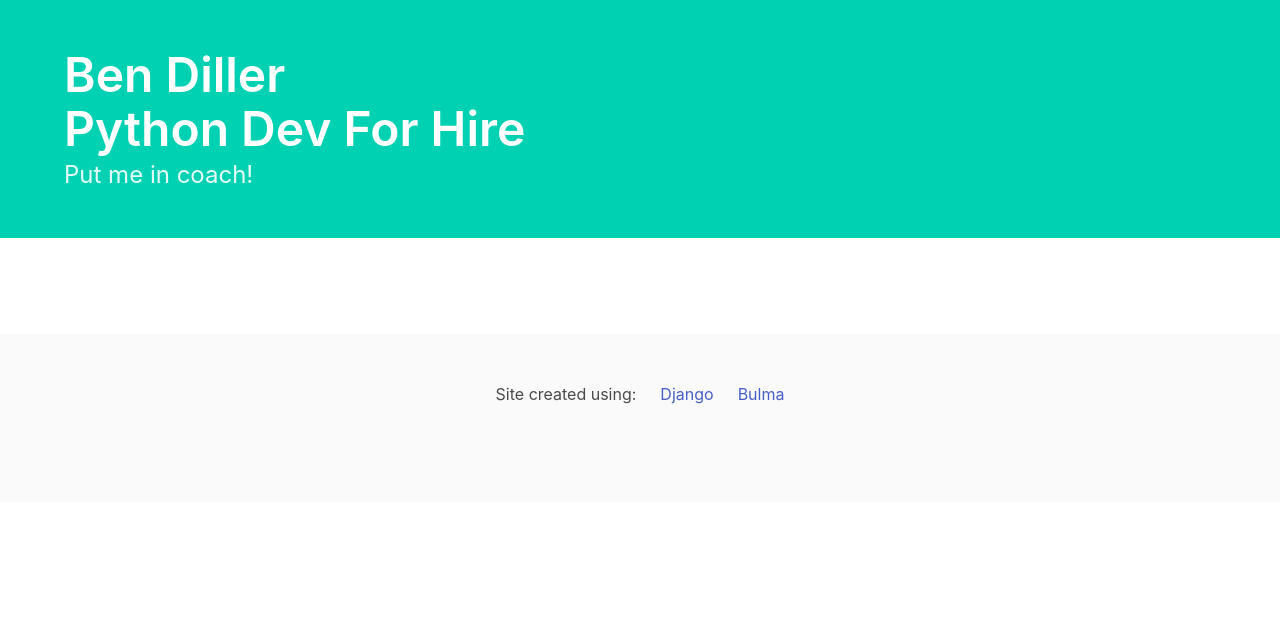
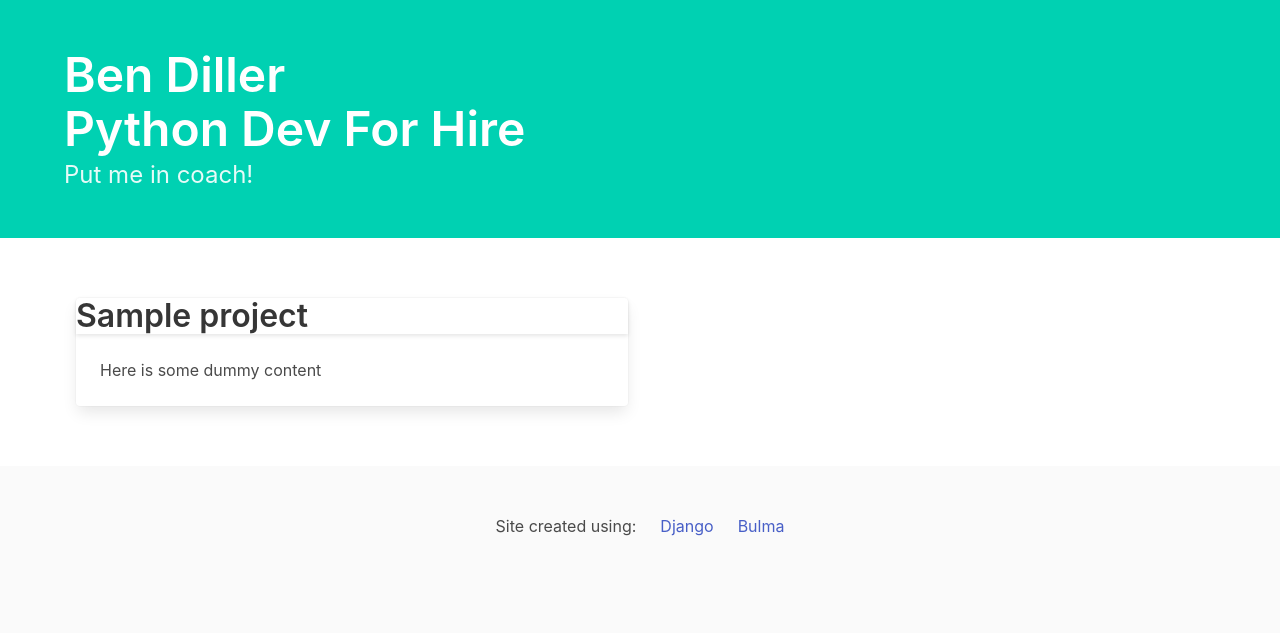
Before and after one commit to bendiller/portfolio, a Django app: page / in a window 1280 px wide. Shown: the top 633 px of the page. Run offline with Django 3.2, Linux system fonts and the light colour scheme; tables that the repository leaves empty hold one stand-in row (values such as "Sample post"); some libraries are stand-ins or nearby versions.

Commit message:
Implement initial structure of tiles & cards

```diff
--- /dev/null
+++ b/brd_site/portfolio/templates/portfolio/card.html
@@ -0,0 +1,14 @@
+{% if p %}
+<div class="tile is-parent is-6">
+  <div class="tile is-child">
+    <div class="card">
+      <div class="card-header">
+        <h3 class="title is-3">{{ p.name }}</h3>
+      </div>
+      <div class="card-content">
+        Here is some dummy content
+      </div>
+    </div>
+  </div>
+</div>
+{% endif %}
--- a/brd_site/portfolio/templates/portfolio/index.html
+++ b/brd_site/portfolio/templates/portfolio/index.html
@@ -1,12 +1,17 @@
 {% extends 'portfolio/base.html' %}
 {% block title %}Ben's Portfolio{% endblock %}
 
-{% block body %}
-{%if projects %}
-{% for project in projects %}
-<h3>{{ project.name }}</h3>
-
-
-{% endfor %}
+{% block content %}
+{% if projects %}
+  <div class="container">
+    <div class="tile is-ancestor is-vertical">
+      {% for p1, p2 in projects %}
+      <div class="tile is-parent is-12">
+        {% include "portfolio/card.html" with p=p1 %}
+        {% include "portfolio/card.html" with p=p2 %}
+      </div>
+      {% endfor %}
+    </div>
+  </div>
 {% endif %}
 {% endblock %}
--- a/brd_site/portfolio/views.py
+++ b/brd_site/portfolio/views.py
@@ -4,6 +4,14 @@ from .models import Project
 
 
 def index(request):
-    context = dict()
-    context['projects'] = Project.objects.order_by('-start_date').values()
+    """Provide Projects as list of 2-tuples for easier 2-column display by template"""
+    proj_list = Project.objects.order_by('-start_date').values()
+    tup_list = list()
+    for i, _ in enumerate(proj_list[::2]):
+        try:
+            tup_list.append((proj_list[2*i], proj_list[2*i + 1]))
+        except IndexError:  # Deals with final iteration when len(proj_list) is odd.
+            tup_list.append((proj_list[2*i], False))
+
+    context = {'projects': tup_list}
     return render(request, 'portfolio/index.html', context)
```
